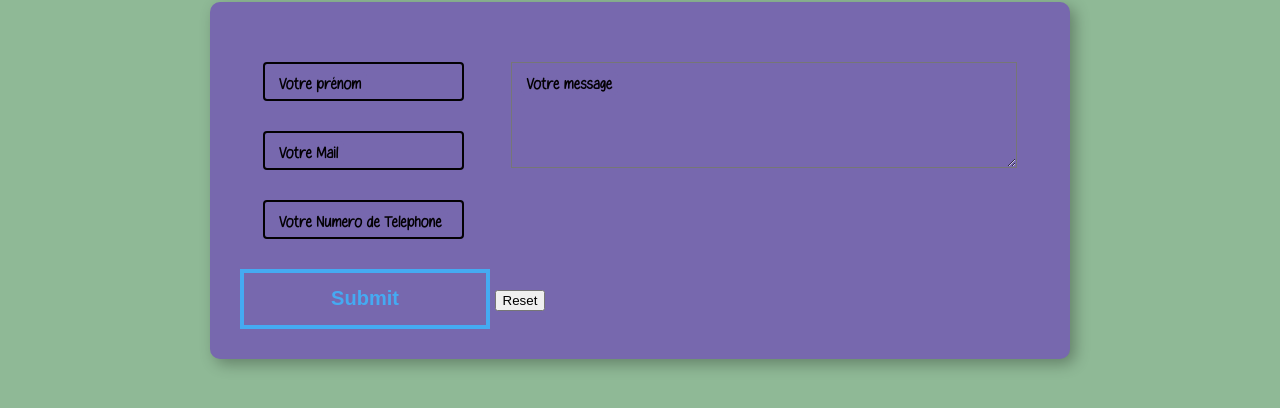
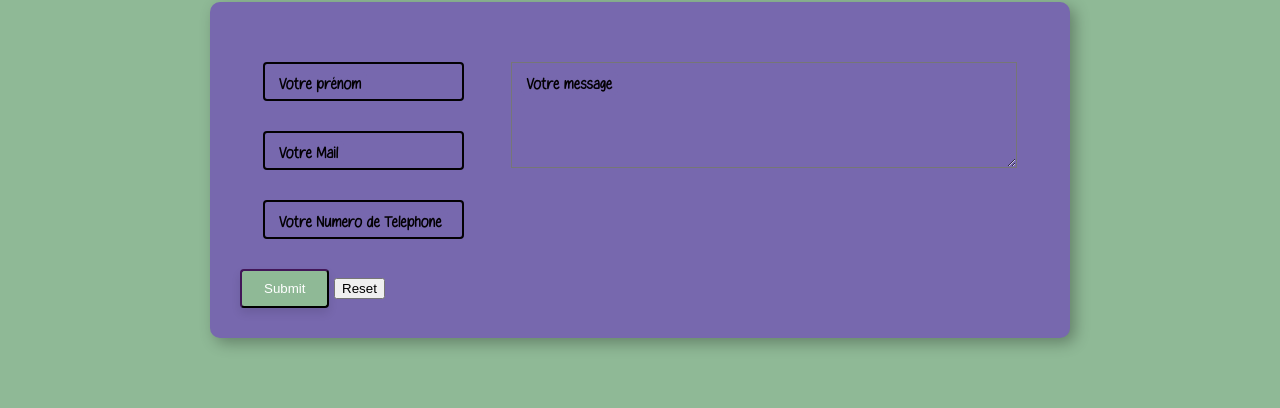
Before and after one commit to thomas26215/Portfolio2, a plain HTML site: page contact.html in a window 1280 px wide. Shown: the part 142-550 px from the top of the page. Drawn offline with Linux system fonts and the light colour scheme.

Commit message:
Ajout contenu dans SAEs

```diff
--- a/style.css
+++ b/style.css
@@ -253,31 +253,29 @@ a{
 
 
 .send{
-    background: none;
-    width: 250px;
-    height: 60px;
-    border: 4px solid #45aaf2;
-    font-size: 20px;
-    font-weight: bold;
-    color: #45aaf2;
-    transition: -4s linear;
-    position: relative;
+    padding: 10px 22px;
+    background-color: #8FB996;
+    box-sizing: border-box;
+    border-color: #030104;
+    border-radius: 4px;
+    color: white;
+    box-shadow: 0 5px 10px rgba(0, 0, 0, 0.1);
+    cursor: pointer;
+    transition: transform 0.2s ease;
 }
 
-.send:hover{
-    color: white;
-}
-.send::before{
-    width: 245px;
-    height: 45px;
-    top: 0px;
-    left: 0px;
-    background-color: #45aaf2;
+.send:active{
+    transform: scale(0.96);
+
 }
 
 footer{
     height: 100vh;
 }
+
+
+
+/*Réseaux sociaux en footer*/
 footer *{
     list-style: none;
     margin: 0px;
@@ -287,9 +285,6 @@ footer ul{
     display: flex;
     justify-content: center;
 }
-
-
-/*Réseaux sociaux en footer*/
 footer{
     max-width: 800px;
     margin-left: auto; /*Centrer horizontalement la div*/
```
Also changed, not shown: Présentation des SAEs/sae_semestre1.html (+13 -13 lines), photo_de_profil.jpg.
